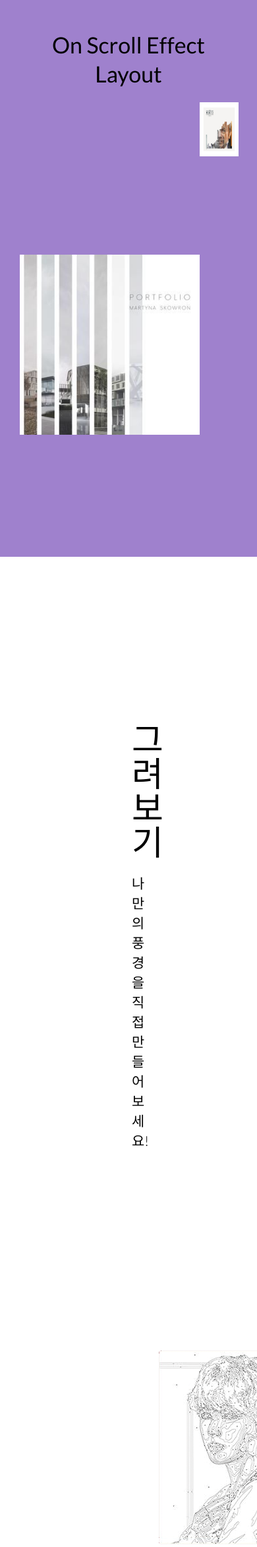
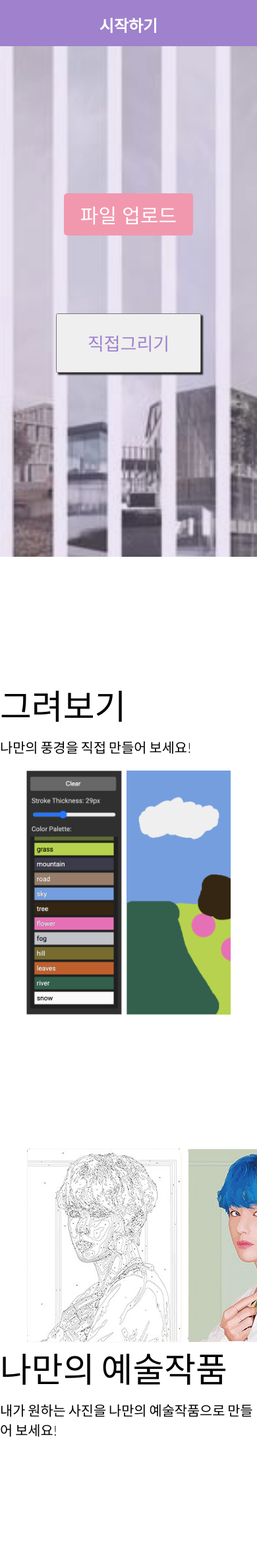
Before and after one commit to hopaom/DrawImg, a Django app: page / in a window 390 px wide. Shown: the top 2345 px of the page at 66% size. Run offline with Django 3.2, Linux system fonts and the light colour scheme; parts of the project's set-up code (start-up, migrations or seed data) failed here and were passed over.

Commit message:
수정 - 모바일, PC화면 분리 & media 쿼리 스타일 정리

```diff
--- a/static/drawapp/css/demo.css
+++ b/static/drawapp/css/demo.css
@@ -18,61 +18,14 @@ body {
     color: #000;
 }
 
-.container {
-    margin: auto;
-}
-
-.container > header {
-    display: flex;
-    flex-direction: column;
-    width: 100vw;
-    height: 100vh;
-    background: #9F81CD;
-    margin: 0 auto;
-    padding: 2.875em 1.875em 1.875em;
+.cbp-so-scroller {
     overflow: hidden;
 }
 
-.container > header h1 {
-    font-size: 2.125em;
-    line-height: 1.3;
-    margin: 0 0 0.6em 0;
-    float: left;
-    font-weight: 400;
+.cbp-so-section {
+    margin-top: 250px;
 }
 
-.container header #main-img {
-    display: flex;
-    align-items: flex-end;
-    justify-content: space-around;
-}
-
-.container header #main-img > img {
-    width: auto;
-    height: auto;
-}
-
-@media screen and (max-width: 55em) {
-
-    .container > header h1 {
-        float: none;
-        text-align: center;
-    }
-
-    footer {
-        order: 0;
-    }
-
-
-}
-
-.cbp-so-scroller {
-    margin-top: 50px;
-    overflow: hidden;
-}
-
-
-/* Text styling */
 .cbp-so-section h2 {
     font-size: 5em;
     font-weight: 300;
@@ -84,84 +37,11 @@ body {
     font-weight: 300;
 }
 
-/* 모바일 화면 */
-@media screen and (max-width: 73.5em) {
-    .cbp-so-scroller {
-        font-size: 65%;
-    }
-
-    .cbp-so-section h2 {
-        margin: 0;
-    }
-
-    .cbp-so-side img {
-        max-width: 120%;
-    }
-
-    .container footer .upload-box .fade-up > button {
-        height: 90px;
-        width: 220px;
-        margin: 50px;
-        color: #9F81CD;
-        font-size: 27px;
-        box-shadow: 3px 3px 2px #2c2c2c;
-    }
-
-    .container footer .upload-box .fade-up .drag-area {
-        margin-top: 50px;
-    }
-
-    .container footer .upload-box .fade-up header, span {
-        display: none;
-    }
-
-    .container footer {
-        order: 0;
-    }
-
-    .cbp-so-section {
-        margin: 200px;
-        position: relative;
-    }
-
-}
-
-/* PC 화면 */
-@media screen and (min-width: 73.5em) {
-    .container footer .upload-box .fade-up .drag-area {
-        border: 5px dashed #fff;
-        height: 300px;
-        width: 500px;
-        border-radius: 40px;
-        display: flex;
-        align-items: center;
-        justify-content: center;
-        flex-direction: column;
-    }
-
-    .container footer .upload-box .fade-up > button {
-        height: 200px;
-        width: 500px;
-        margin: 50px;
-        color: #9F81CD;
-        font-size: 27px;
-        box-shadow: 3px 3px 2px #2c2c2c;
-    }
-
-    .cbp-so-section {
-        margin: 200px;
-        position: relative;
-        display: flex;
-    }
-
-}
-
 /* upload */
 .container footer {
     display: flex;
     flex-direction: column;
     width: 100vw;
-    height: 90vh;
     margin: 0 auto;
     overflow: hidden;
 }
@@ -173,7 +53,16 @@ body {
     align-items: center;
     flex-direction: column;
     color: #fff;
-    background: #9F81CD;
+    position: relative;
+}
+
+.container footer .upload-box .fade-up .drag-area {
+    height: 300px;
+    width: 500px;
+    display: flex;
+    align-items: center;
+    justify-content: center;
+    flex-direction: column;
 }
 
 .container footer .upload-box .fade-up .drag-area.active {
@@ -216,3 +105,10 @@ body {
     object-fit: cover;
     border-radius: 5px;
 }
+
+.container footer .upload-box .fade-up > button {
+    margin: 50px;
+    color: #9F81CD;
+    font-size: 27px;
+    box-shadow: 3px 3px 2px #2c2c2c;
+}
--- /dev/null
+++ b/static/drawapp/css/mobile.css
@@ -0,0 +1,65 @@
+/* 모바일 화면 */
+@media screen and (max-width: 73.5em) {
+
+    .container header {
+        display: none
+    }
+
+    .cbp-so-scroller {
+        font-size: 65%;
+    }
+
+    .cbp-so-section h2 {
+        margin: 0;
+    }
+
+    .container {
+        display: flex;
+        flex-direction: column;
+    }
+
+    .container .cbp-so-section {
+        margin: 200px 0 50px 0;
+        position: relative;
+    }
+
+    .container footer {
+        order: -1;
+        background: #9F81CD;
+        position: relative;
+        height: 100vh;
+    }
+
+    .container footer .upload-box .fade-up::before {
+        background-image: url("/static/drawapp/img/03.jpg");
+        background-repeat: no-repeat;
+        background-size: cover;
+        opacity: 0.8;
+        content: "";
+        height: 100vh;
+        top: 70px;
+        left: 0;
+        right: 0;
+        bottom: 0;
+        position: absolute;
+    }
+
+    .container footer .upload-box .fade-up .drag-area {
+        margin-top: 50px;
+        position: relative;
+    }
+
+    .container footer .upload-box .fade-up .drag-area > button{
+        margin-top: 100px;
+    }
+
+    .container footer .upload-box .fade-up header, span {
+        display: none;
+    }
+
+    .container footer .upload-box .fade-up > button {
+        height: 90px;
+        width: 220px;
+        position: relative;
+    }
+}
--- a/templates/drawapp/firstpage.html
+++ b/templates/drawapp/firstpage.html
@@ -9,6 +9,8 @@
     <meta name="keywords" content="on scroll, effect, slide in, layout, template, transition, javascript"/>
     <meta name="author" content="Codrops"/>
     <link rel="stylesheet" type="text/css" href="/static/drawapp/css/demo.css"/>
+    <link rel="stylesheet" type="text/css" href="/static/drawapp/css/mobile.css"/>
+    <link rel="stylesheet" type="text/css" href="/static/drawapp/css/PC.css"/>
     <link rel="stylesheet" type="text/css" href="/static/drawapp/css/scroll.css"/>
 </head>
 <body>
@@ -16,8 +18,8 @@
     <header class="clearfix">
         <h1>On Scroll Effect Layout</h1>
         <div id="main-img">
-            <img src="/static/drawapp/img/03.jpg" alt="img01" style="width: 70vw; height: auto;">
-            <img src="/static/drawapp/img/02.jpg" alt="img01" style="width: 15vw; height: auto; margin-bottom: 50vh">
+            <img src="/static/drawapp/img/03.jpg" alt="img01" class="fade-right" style="width: 70vw; height: auto;">
+            <img src="/static/drawapp/img/02.jpg" alt="img01" class="fade-left" style="width: 15vw; height: auto; margin-bottom: 50vh">
         </div>
     </header>
     <div id="cbp-so-scroller" class="cbp-so-scroller">
@@ -27,7 +29,7 @@
                 <p>나만의 풍경을 직접 만들어 보세요!</p>
             </article>
             <figure class="fade-left">
-                <img src="/static/drawapp/img/04.png" alt="img01" style="width: 50vw">
+                <img src="/static/drawapp/img/04.png" alt="img01" style="width: 900px">
             </figure>
         </section>
         <section class="cbp-so-section">
@@ -45,7 +47,7 @@
                 <p>원하는 작품을 직접 그려볼까요?</p>
             </article>
             <figure class="fade-left">
-                <img src="/static/drawapp/img/01.png" alt="img01">
+                <img src="/static/drawapp/img/01.png" alt="img01" style="width: 800px">
             </figure>
         </section>
     </div>
```
Also changed, not shown: static/drawapp/css/PC.css (added, +60 -0 lines).
